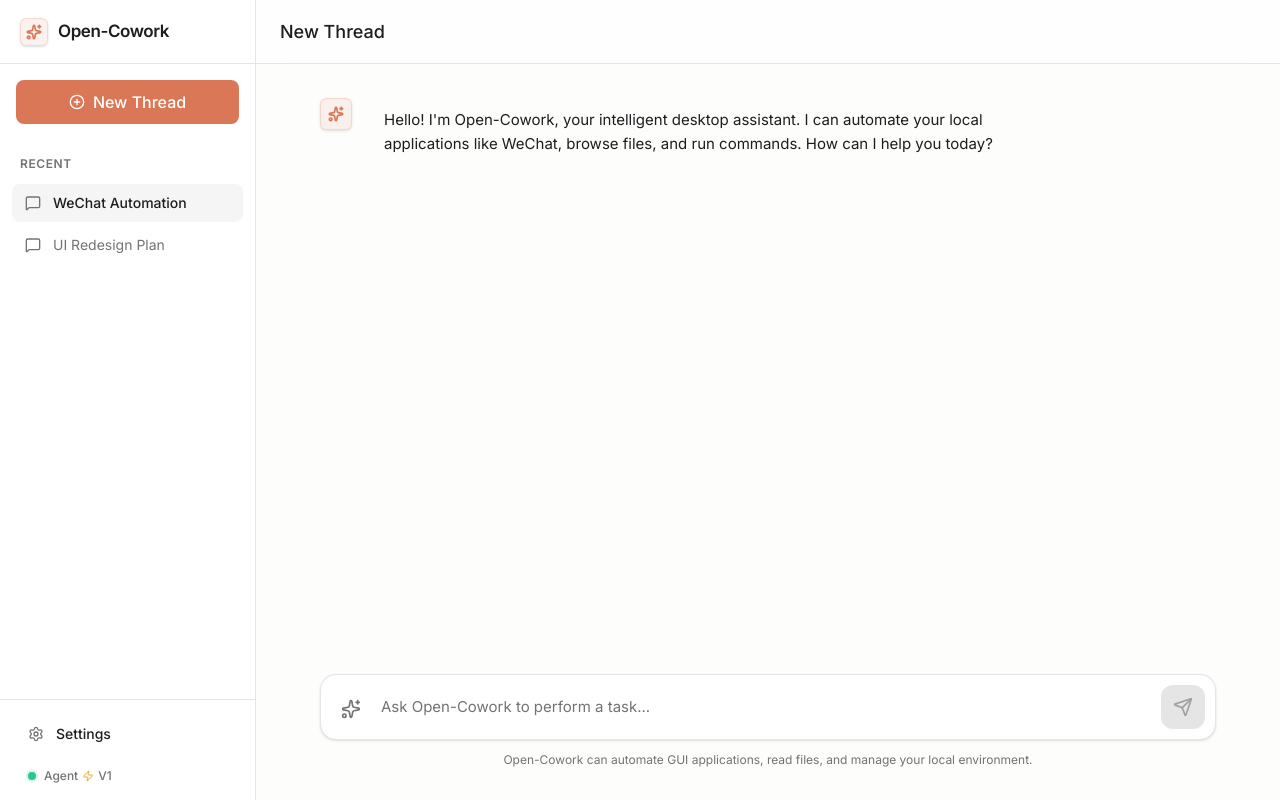
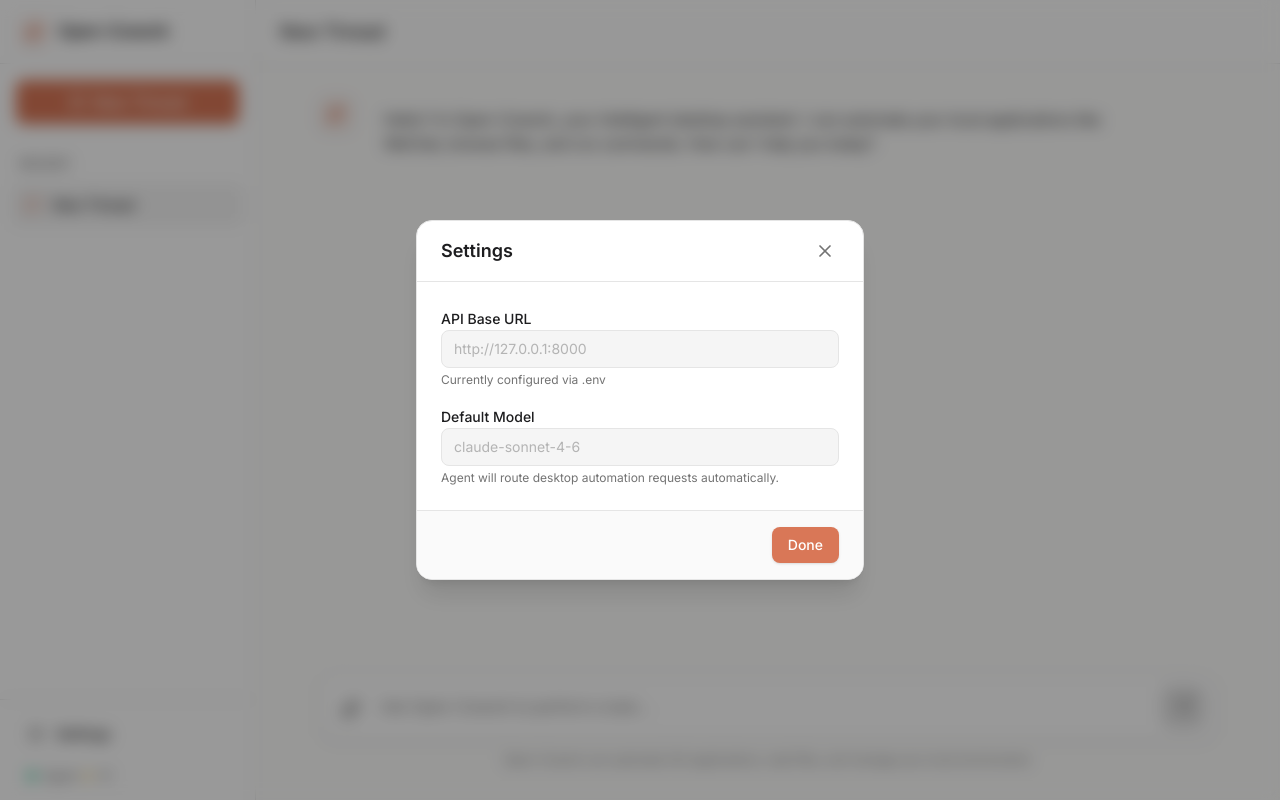
Before and after one commit to zmzhace/open-cowork, a React (Vite) app in the folder frontend/: page / in a window 1280 px wide. Both pictures are taken after a click on the button "Settings". Built offline with nearby package versions, Linux system fonts and the light colour scheme; the HTML template or start-up script is replaced by a standard one.

Commit message:
feat: enhance computer agent and frontend UI with execution steps

```diff
--- a/frontend/src/App.jsx
+++ b/frontend/src/App.jsx
@@ -4,15 +4,28 @@
 import ChatInput from './components/ChatInput';
 
 function App() {
-  const [messages, setMessages] = useState([
-    {
-      id: 1,
-      text: "Hello! I'm Open-Cowork, your intelligent desktop assistant. I can automate your local applications like WeChat, browse files, and run commands. How can I help you today?",
-      isUser: false,
-    }
-  ]);
+  const [threads, setThreads] = useState(() => {
+    const saved = localStorage.getItem('opencowork_threads');
+    return saved ? JSON.parse(saved) : [{ id: 1, title: 'New Thread', messages: [{ id: 1, text: "Hello! I'm Open-Cowork, your intelligent desktop assistant. I can automate your local applications like WeChat, browse files, and run commands. How can I help you today?", isUser: false }] }];
+  });
+
+  const [currentThreadId, setCurrentThreadId] = useState(() => {
+    const saved = localStorage.getItem('opencowork_current_thread');
+    return saved ? JSON.parse(saved) : 1;
+  });
+
   const [isLoading, setIsLoading] = useState(false);
+  const [agentStatus, setAgentStatus] = useState('');
+  const [isSettingsOpen, setIsSettingsOpen] = useState(false);
   const messagesEndRef = useRef(null);
+
+  const currentThread = threads.find(t => t.id === currentThreadId) || threads[0];
+  const messages = currentThread.messages;
+
+  useEffect(() => {
+    localStorage.setItem('opencowork_threads', JSON.stringify(threads));
+    localStorage.setItem('opencowork_current_thread', JSON.stringify(currentThreadId));
+  }, [threads, currentThreadId]);
 
   // Auto-scroll to bottom of messages
   const scrollToBottom = () => {
@@ -21,18 +34,29 @@
 
   useEffect(() => {
     scrollToBottom();
-  }, [messages, isLoading]);
+  }, [messages, isLoading, agentStatus]);
 
   const handleSend = async (text) => {
     if (!text.trim()) return;
 
-    // Add user message
     const userMsg = { id: Date.now(), text, isUser: true };
-    setMessages((prev) => [...prev, userMsg]);
+    const assistantMsgId = Date.now() + 1;
+    const initialAssistantMsg = { id: assistantMsgId, text: '', isUser: false, steps: [] };
+
+    // Update thread with user message and potentially set title
+    setThreads(prev => prev.map(t => {
+      if (t.id === currentThreadId) {
+        // Only set title automatically if it's "New Thread"
+        const newTitle = t.title === 'New Thread' ? text.slice(0, 30) + (text.length > 30 ? '...' : '') : t.title;
+        return { ...t, title: newTitle, messages: [...t.messages, userMsg, initialAssistantMsg] };
+      }
+      return t;
+    }));
+
     setIsLoading(true);
+    setAgentStatus('Initializing agent...');
 
     try {
-      // TODO: Connect to backend actual endpoint when ready
       const res = await fetch('http://localhost:8000/chat', {
         method: 'POST',
         headers: {
@@ -41,43 +65,110 @@
         body: JSON.stringify({ message: text }),
       });
 
-      const data = await res.json();
+      const reader = res.body.getReader();
+      const decoder = new TextDecoder("utf-8");
+      let done = false;
+      let buffer = "";
 
-      setMessages((prev) => [
-        ...prev,
-        { id: Date.now() + 1, text: data.response || 'Task completed.', isUser: false }
-      ]);
+      while (!done) {
+        const { value, done: readerDone } = await reader.read();
+        done = readerDone;
+        if (value) {
+          buffer += decoder.decode(value, { stream: true });
+          const lines = buffer.split('\n');
+          buffer = lines.pop(); // keep incomplete line
+
+          for (const line of lines) {
+            if (line.startsWith('data: ')) {
+              try {
+                const data = JSON.parse(line.substring(6));
+                if (data.type === 'step') {
+                  setAgentStatus(data.content);
+                  setThreads(prev => prev.map(t => {
+                    if (t.id === currentThreadId) {
+                      return { ...t, messages: t.messages.map(m => m.id === assistantMsgId ? { ...m, steps: [...(m.steps || []), data.content] } : m) };
+                    }
+                    return t;
+                  }));
+                } else if (data.type === 'result') {
+                  setAgentStatus('');
+                  setThreads(prev => prev.map(t => {
+                    if (t.id === currentThreadId) {
+                      return { ...t, messages: t.messages.map(m => m.id === assistantMsgId ? { ...m, text: data.content || 'Task completed.' } : m) };
+                    }
+                    return t;
+                  }));
+                } else if (data.type === 'error') {
+                  setAgentStatus('');
+                  setThreads(prev => prev.map(t => {
+                    if (t.id === currentThreadId) {
+                      return { ...t, messages: t.messages.map(m => m.id === assistantMsgId ? { ...m, text: `⚠️ Agent Error: ${data.content}` } : m) };
+                    }
+                    return t;
+                  }));
+                }
+              } catch (e) {
+                console.error("Error parsing SSE data line", line, e);
+              }
+            }
+          }
+        }
+      }
     } catch (error) {
-      setMessages((prev) => [
-        ...prev,
-        { id: Date.now() + 1, text: `⚠️ Error connecting to backend: ${error.message}`, isUser: false }
-      ]);
+      const fetchErrorMsg = { id: Date.now() + 1, text: `⚠️ Error connecting to backend: ${error.message}`, isUser: false };
+      setThreads(prev => prev.map(t => t.id === currentThreadId ? { ...t, messages: [...t.messages, fetchErrorMsg] } : t));
     } finally {
       setIsLoading(false);
+      setAgentStatus('');
     }
+  };
+
+  const handleNewThread = () => {
+    const newId = Date.now();
+    const newThread = {
+      id: newId,
+      title: 'New Thread',
+      messages: [{ id: 1, text: "Hello! I'm Open-Cowork, your intelligent desktop assistant. I can automate your local applications like WeChat, browse files, and run commands. How can I help you today?", isUser: false }]
+    };
+    setThreads(prev => [newThread, ...prev]);
+    setCurrentThreadId(newId);
   };
 
   return (
     <div className="flex h-screen w-full bg-background overflow-hidden text-text font-sans">
       {/* Sidebar */}
-      <Sidebar />
+      <Sidebar
+        threads={threads}
+        currentThreadId={currentThreadId}
+        onSelectThread={setCurrentThreadId}
+        onNewThread={handleNewThread}
+        onOpenSettings={() => setIsSettingsOpen(true)}
+      />
 
       {/* Main Chat Area */}
       <main className="flex-1 flex flex-col min-w-0 bg-background relative">
         {/* Top Title Bar */}
         <header className="h-16 flex items-center px-6 border-b border-border bg-surface/50 backdrop-blur-md z-10 shrink-0 drag-region">
-          <h2 className="text-lg font-medium text-text no-drag-region">New Thread</h2>
+          <h2 className="text-lg font-medium text-text no-drag-region">{currentThread.title}</h2>
         </header>
 
         {/* Messages List */}
         <div className="flex-1 overflow-y-auto p-4 sm:p-6 lg:p-8 space-y-6 no-drag-region scroll-smooth">
           <div className="max-w-4xl mx-auto space-y-6 flex flex-col w-full pb-4">
             {messages.map((msg) => (
-              <MessageBubble key={msg.id} text={msg.text} isUser={msg.isUser} />
+              <MessageBubble key={msg.id} text={msg.text} isUser={msg.isUser} steps={msg.steps} />
             ))}
 
+            {/* Agent Status */}
+            {agentStatus && (
+              <div className="flex gap-2 items-center text-sm text-text-muted bg-surface/50 border border-border px-3 py-2 rounded-lg w-fit animate-in fade-in duration-300 mb-2">
+                <div className="w-4 h-4 rounded-full border-2 border-primary border-t-transparent animate-spin shrink-0"></div>
+                <span>{agentStatus}</span>
+              </div>
+            )}
+
             {/* Loading Indicator */}
-            {isLoading && (
+            {isLoading && !agentStatus && (
               <div className="flex gap-4 w-full justify-start animate-in fade-in duration-300">
                 <div className="w-8 h-8 rounded-lg bg-surface flex items-center justify-center shrink-0 border border-border shadow-sm">
                   <div className="flex gap-1">
@@ -102,6 +193,35 @@
           </div>
         </div>
       </main>
+
+      {/* Settings Modal Stub */}
+      {isSettingsOpen && (
+        <div className="fixed inset-0 bg-black/40 backdrop-blur-sm flex items-center justify-center z-50">
+          <div className="bg-surface w-full max-w-md rounded-2xl shadow-xl border border-border overflow-hidden">
+            <div className="flex items-center justify-between px-6 py-4 border-b border-border">
+              <h3 className="text-lg font-semibold text-text">Settings</h3>
+              <button onClick={() => setIsSettingsOpen(false)} className="text-text-muted hover:text-text transition-colors p-1 rounded-md hover:bg-neutral-100">
+                <svg xmlns="http://www.w3.org/2000/svg" width="20" height="20" viewBox="0 0 24 24" fill="none" stroke="currentColor" strokeWidth="2" strokeLinecap="round" strokeLinejoin="round"><line x1="18" y1="6" x2="6" y2="18"></line><line x1="6" y1="6" x2="18" y2="18"></line></svg>
+              </button>
+            </div>
+            <div className="p-6 space-y-4">
+              <div className="space-y-1">
+                <label className="text-sm font-medium text-text">API Base URL</label>
+                <input type="text" placeholder="http://127.0.0.1:8000" disabled className="w-full bg-neutral-100 border border-border rounded-lg px-3 py-2 text-sm text-text-muted focus:outline-none" />
+                <p className="text-xs text-text-muted">Currently configured via .env</p>
+              </div>
+              <div className="space-y-1">
+                <label className="text-sm font-medium text-text">Default Model</label>
+                <input type="text" placeholder="claude-sonnet-4-6" disabled className="w-full bg-neutral-100 border border-border rounded-lg px-3 py-2 text-sm text-text-muted focus:outline-none" />
+                <p className="text-xs text-text-muted">Agent will route desktop automation requests automatically.</p>
+              </div>
+            </div>
+            <div className="px-6 py-4 bg-neutral-50 border-t border-border flex justify-end">
+              <button onClick={() => setIsSettingsOpen(false)} className="px-4 py-2 bg-primary text-white text-sm font-medium rounded-lg hover:bg-primary-hover transition-colors shadow-sm">Done</button>
+            </div>
+          </div>
+        </div>
+      )}
     </div>
   );
 }
--- a/frontend/src/components/MessageBubble.jsx
+++ b/frontend/src/components/MessageBubble.jsx
@@ -1,7 +1,10 @@
-import React from 'react';
-import { Sparkles, User } from 'lucide-react';
+import React, { useState } from 'react';
+import { Sparkles, User, ChevronDown, ChevronRight, Activity } from 'lucide-react';
 
-const MessageBubble = ({ text, isUser }) => {
+const MessageBubble = ({ text, isUser, steps = [] }) => {
+  const [isStepsOpen, setIsStepsOpen] = useState(false);
+  const hasSteps = steps && steps.length > 0;
+
   return (
     <div className={`flex gap-4 w-full ${isUser ? 'justify-end' : 'justify-start'} animate-in slide-in-from-bottom-2 fade-in duration-300`}>
       {/* Avatar (Agent Side) */}
@@ -13,13 +16,45 @@
 
       {/* Message Content */}
       <div
-        className={`max-w-[75%] px-4 py-3 text-[15px] leading-relaxed rounded-2xl ${
-          isUser
-            ? 'bg-neutral-100 text-text rounded-br-sm'
-            : 'bg-transparent text-text'
+        className={`max-w-[85%] flex flex-col gap-2 ${
+          isUser ? 'items-end' : 'items-start'
         }`}
       >
-        <p className="whitespace-pre-wrap font-sans break-words">{text}</p>
+        {/* Main Text Bubble */}
+        {text && (
+          <div className={`px-4 py-3 text-[15px] leading-relaxed rounded-2xl ${
+            isUser ? 'bg-neutral-100 text-text rounded-br-sm' : 'bg-transparent text-text'
+          }`}>
+             <p className="whitespace-pre-wrap font-sans break-words">{text}</p>
+          </div>
+        )}
+
+        {/* Execution Steps Accordion */}
+        {!isUser && hasSteps && (
+          <div className="w-full mt-1 border border-border rounded-xl bg-surface/50 overflow-hidden text-sm shadow-sm transition-all duration-200">
+            <button
+              onClick={() => setIsStepsOpen(!isStepsOpen)}
+              className="flex items-center justify-between w-full px-4 py-2.5 text-text hover:bg-neutral-50 transition-colors"
+            >
+              <div className="flex items-center gap-2 font-medium">
+                <Activity className="w-4 h-4 text-primary" />
+                <span>Execution Steps ({steps.length})</span>
+              </div>
+              {isStepsOpen ? <ChevronDown className="w-4 h-4 text-text-muted" /> : <ChevronRight className="w-4 h-4 text-text-muted" />}
+            </button>
+
+            {isStepsOpen && (
+              <div className="px-4 py-3 bg-neutral-50/50 border-t border-border space-y-2 max-h-60 overflow-y-auto font-mono text-xs shadow-inner">
+                {steps.map((step, idx) => (
+                  <div key={idx} className="flex gap-2 text-text-muted">
+                    <span className="text-neutral-400 shrink-0 select-none">[{idx + 1}]</span>
+                    <span className="break-all">{step}</span>
+                  </div>
+                ))}
+              </div>
+            )}
+          </div>
+        )}
       </div>
 
       {/* Avatar (User Side) */}
--- a/frontend/src/components/Sidebar.jsx
+++ b/frontend/src/components/Sidebar.jsx
@@ -1,7 +1,7 @@
 import React from 'react';
-import { MessageSquare, Settings, PlusCircle, Sparkles, Zap } from 'lucide-react';
+import { MessageSquare, Settings, PlusCircle, Sparkles, Zap, Trash2 } from 'lucide-react';
 
-const Sidebar = () => {
+const Sidebar = ({ threads = [], currentThreadId, onSelectThread, onNewThread, onOpenSettings }) => {
   return (
     <aside className="w-64 bg-surface border-r border-border h-full flex flex-col">
       {/* Header (Drag Region) */}
@@ -16,7 +16,10 @@
 
       {/* New Chat Button */}
       <div className="p-4 no-drag-region">
-        <button className="w-full bg-primary hover:bg-primary-hover text-white flex items-center justify-center gap-2 py-2.5 rounded-lg transition-all duration-200 font-medium">
+        <button
+          onClick={onNewThread}
+          className="w-full bg-primary hover:bg-primary-hover text-white flex items-center justify-center gap-2 py-2.5 rounded-lg transition-all duration-200 font-medium shadow-sm hover:shadow active:scale-[0.98]"
+        >
           <PlusCircle className="w-4 h-4" />
           New Thread
         </button>
@@ -24,24 +27,35 @@
 
       {/* Chat History List */}
       <div className="flex-1 overflow-y-auto px-3 space-y-1 no-drag-region">
-        <div className="text-xs font-semibold text-text-muted mb-3 uppercase tracking-wider px-2 mt-4">
-          Recent
+        <div className="text-xs font-semibold text-text-muted mb-3 uppercase tracking-wider px-2 mt-4 flex items-center justify-between">
+          <span>Recent</span>
         </div>
 
-        {/* Sample History Item */}
-        <button className="w-full flex items-center gap-3 px-3 py-2 rounded-lg bg-neutral-100 text-text transition-colors border border-transparent">
-          <MessageSquare className="w-4 h-4 text-text-muted shrink-0" />
-          <span className="text-sm font-medium truncate">WeChat Automation</span>
-        </button>
-        <button className="w-full flex items-center gap-3 px-3 py-2 rounded-lg text-text-muted hover:bg-neutral-100 hover:text-text transition-colors border border-transparent">
-          <MessageSquare className="w-4 h-4 shrink-0" />
-          <span className="text-sm truncate">UI Redesign Plan</span>
-        </button>
+        {threads.map((thread) => {
+          const isActive = thread.id === currentThreadId;
+          return (
+            <button
+              key={thread.id}
+              onClick={() => onSelectThread(thread.id)}
+              className={`w-full flex items-center gap-3 px-3 py-2.5 rounded-lg text-left transition-colors border group ${
+                isActive
+                  ? 'bg-neutral-100 text-text border-transparent font-medium'
+                  : 'text-text-muted hover:bg-neutral-50 hover:text-text border-transparent'
+              }`}
+            >
+              <MessageSquare className={`w-4 h-4 shrink-0 ${isActive ? 'text-primary' : 'text-text-muted group-hover:text-text'}`} />
+              <span className="text-sm truncate flex-1">{thread.title || 'New Thread'}</span>
+            </button>
+          );
+        })}
       </div>
 
       {/* Footer / Settings */}
       <div className="p-4 border-t border-border no-drag-region">
-        <button className="w-full flex items-center gap-3 px-3 py-2 rounded-lg text-text hover:bg-neutral-100 transition-colors">
+        <button
+          onClick={onOpenSettings}
+          className="w-full flex items-center gap-3 px-3 py-2 rounded-lg text-text hover:bg-neutral-100 transition-colors"
+        >
           <Settings className="w-4 h-4 text-text-muted" />
           <span className="text-sm font-medium">Settings</span>
         </button>
```
Also changed, not shown: 2 other files (tests, documents, lock files or other folders).
